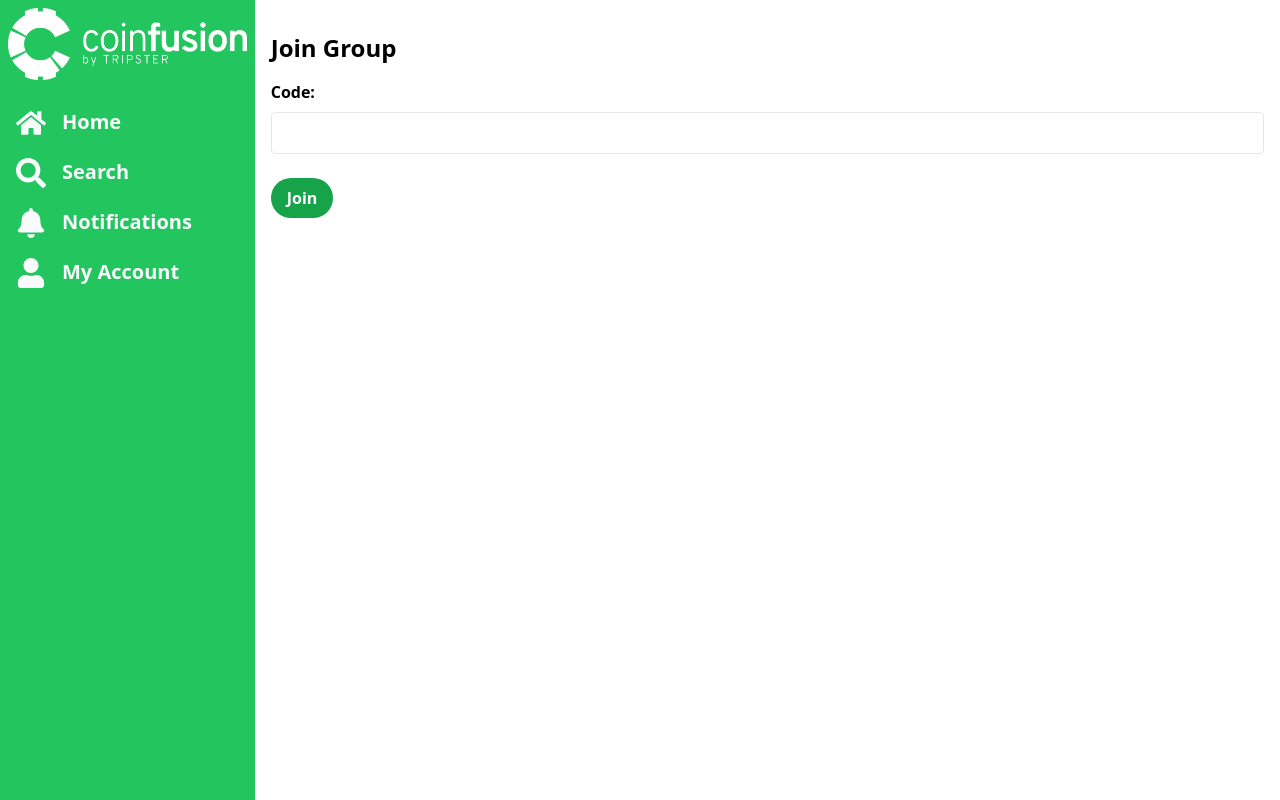
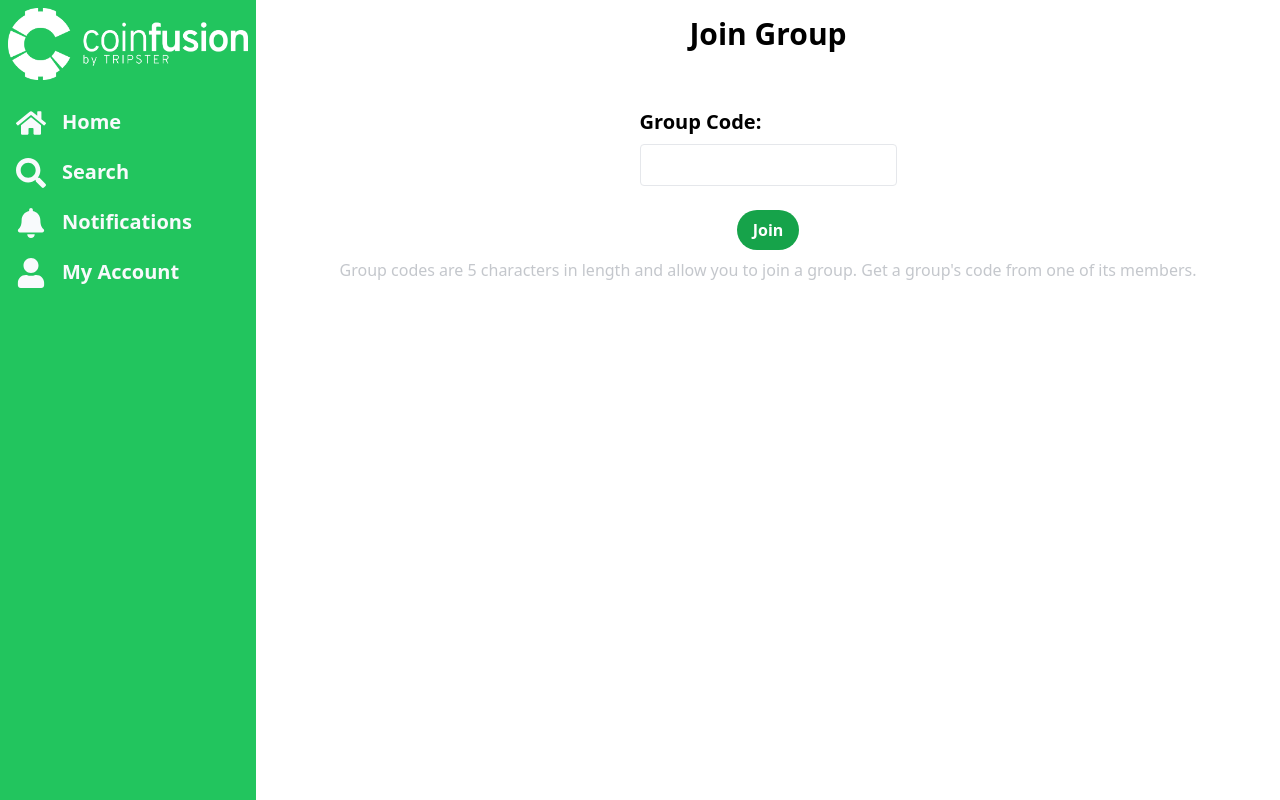
Before and after one commit to huligabuliga/tripster, a React (Create React App) app in the folder frontend/: page /joingroup in a window 1280 px wide. Built offline with nearby package versions, Linux system fonts and the light colour scheme.

Commit message:
small changes to font sizes, centering and screen-cover

```diff
--- a/frontend/src/pages/JoinGroup.js
+++ b/frontend/src/pages/JoinGroup.js
@@ -24,11 +24,14 @@ const JoinGroup = () => {
     };
 
     return (
-        <div className="container mx-auto px-4 py-8">
-            <h1 className="text-2xl font-bold mb-4">Join Group</h1>
-            <form onSubmit={handleSubmit}>
+        <div className="w-full min-h-screen flex flex-col">
+            {/** Header */}
+            <h1 className="text-3xl font-bold my-4 text-center">Join Group</h1>
+
+            {/** Join Group Section */}
+            <form onSubmit={handleSubmit} className='flex flex-col items-center mx-4 mt-10'>
                 <div className="mb-4">
-                    <label htmlFor="code" className="block font-bold mb-2">Code:</label>
+                    <label htmlFor="code" className="block font-bold text-xl mb-2">Group Code:</label>
                     <input
                         type="text"
                         className="w-full px-3 py-2 border rounded"
@@ -44,6 +47,11 @@ const JoinGroup = () => {
                     Join
                 </button>
             </form>
+
+            {/** Group code explanation */}
+            <p className='text-gray-500/40 px-4 text-center'>
+                Group codes are 5 characters in length and allow you to join a group. Get a group's code from one of its members.
+            </p>
         </div>
     );
 };
```
